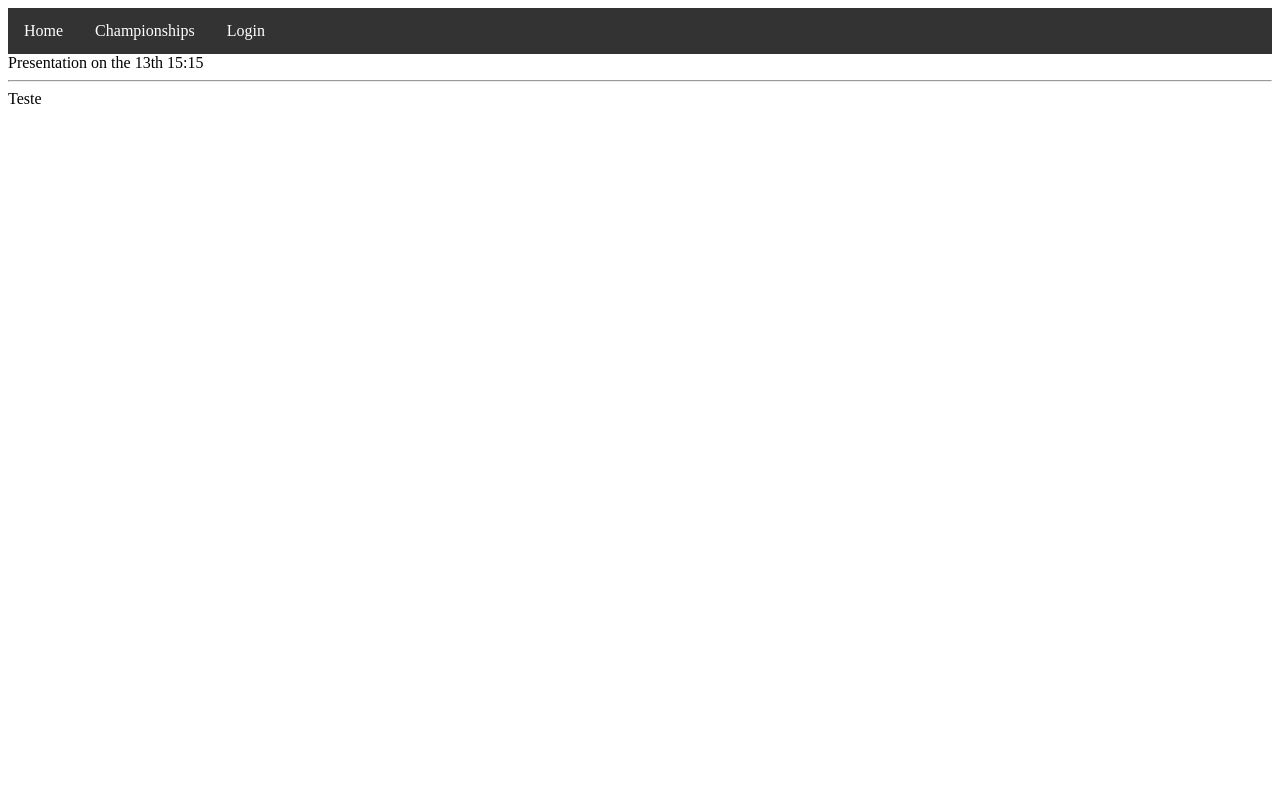
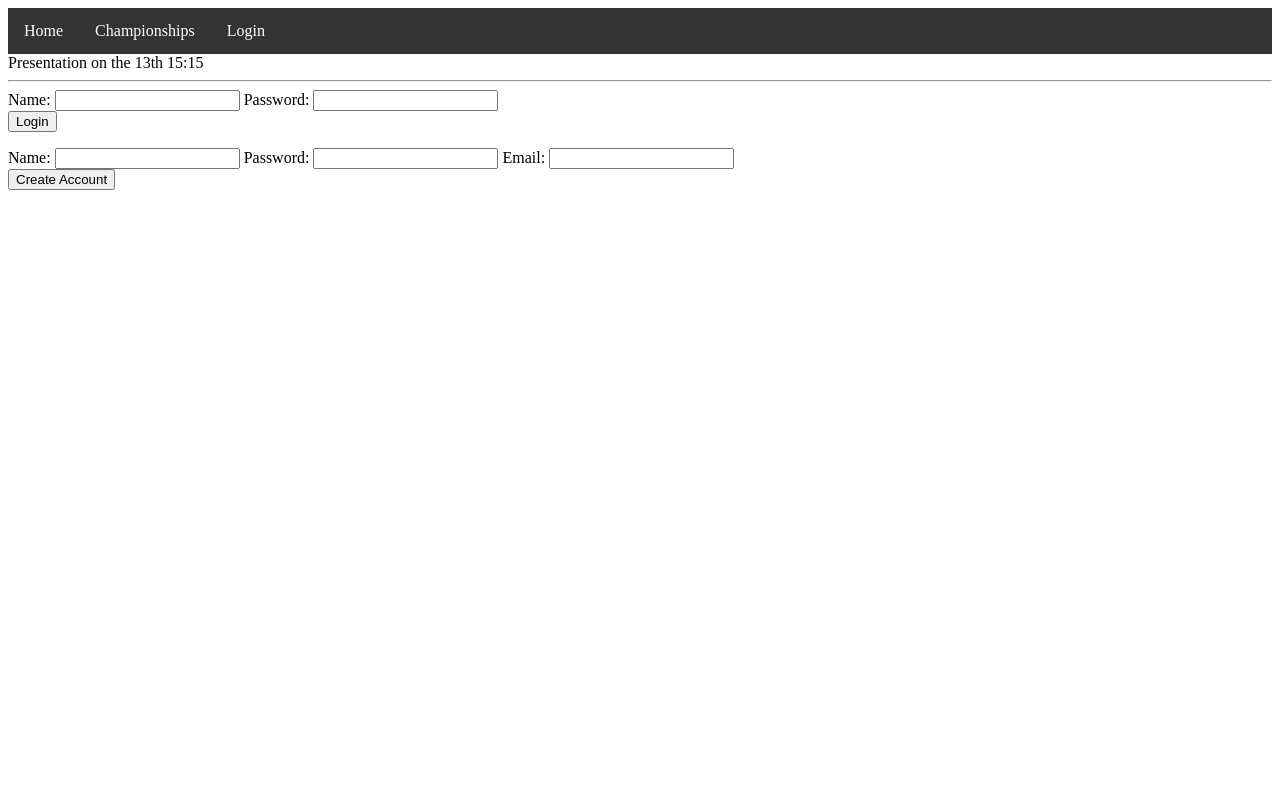
Before and after one commit to Kepst/Championship-Manager, a Flask app: page /login in a window 1280 px wide. Run offline with Flask 2, Linux system fonts and the light colour scheme.

Commit message:
login partly done

```diff
--- a/app/routes.py
+++ b/app/routes.py
@@ -1,32 +1,39 @@
 import Championship
 
-from flask import render_template, request, redirect
+from flask import render_template, request, redirect, session
+from werkzeug.security import generate_password_hash, check_password_hash
 from app import app
+
 
 @app.route("/")
 @app.route("/index")
 def index():
     return render_template("index.html")
 
+
 @app.route("/championships")
 @app.route("/championship")
 def championship():
-    game = [{"name":"Example", "number":1}]
-    ### TODO: get available championships for the user
+    game = [{"name": "Example", "number": 1}]
+    # TODO: get available championships for the user
     return render_template("championship.html", championships=game)
+
 
 @app.route("/new_champ")
 def new_champ():
     return render_template("new_champ.html")
 
+
 @app.route("/create_champ", methods=["POST"])
 def create_champ():
     champ, champ_id = Championship.createChamp(request.form["type"])
     for num in range((len(request.form)-1)//2):
-        champ.add_player(request.form["player_"+str(num)], request.form["num_"+str(num)])
+        champ.add_player(
+            request.form["player_"+str(num)], request.form["num_"+str(num)])
     champ.next_round()
     Championship.save_champ(champ)
     return redirect("/championship/"+str(champ_id))
+
 
 @app.route("/championship/<champ_num>")
 def championships(champ_num):
@@ -34,8 +41,8 @@ def championships(champ_num):
     if champ is None:
         return redirect("/championship")
     if (champ.pairings == []):
-        return render_template("finished_championship.html", champ = champ)
-    return render_template("current_championship.html", champ = champ)
+        return render_template("finished_championship.html", champ=champ)
+    return render_template("current_championship.html", champ=champ)
 
 
 @app.route("/process_champ/<champ_num>", methods=["POST"])
@@ -44,7 +51,8 @@ def process_champs(champ_num):
     if not champ:
         return redirect("/championship/"+champ_num)
     for match in champ.pairings:
-        champ.match_result(match[0], match[1], (int(request.form["player_"+str(match[0])]), int(request.form["player_"+str(match[1])])))
+        champ.match_result(match[0], match[1], (int(
+            request.form["player_"+str(match[0])]), int(request.form["player_"+str(match[1])])))
     champ.next_round()
     if champ.finished:
         return redirect("/championship/"+champ_num)
@@ -53,12 +61,27 @@ def process_champs(champ_num):
     Championship.save_champ(champ)
     return redirect("/championship/"+champ_num)
 
+
 @app.route("/championship/<champ_num>/results")
 def results(champ_num):
     champ = Championship.load_champ(champ_num)
     result = champ.get_result()
     return render_template("results.html", champ=champ, result=result)
 
-@app.route("/login")
+
+@app.route("/login", methods=["GET", "POST"])
 def login():
-    return render_template("login.html")
+    if request.method == "GET":
+        return render_template("login.html")
+    else:
+        name = request.values.get("name")
+        password = request.values.get("password")
+        print(name, password)
+        return render_template("login.html")
+
+@app.route("/create_acc", methods=["POST"])
+def create_acc():
+    user = Championship.createUser(request.values.get("name"), request.values.get("password"), request.values.get("email"))
+    if user is not None:
+        session["user_id"] = user[0]
+    return redirect("/championship")
--- a/app/templates/login.html
+++ b/app/templates/login.html
@@ -2,6 +2,19 @@
 
 {% block content %}
 
-Teste
+<form id="players" action="/login" method="POST">
+    Name: <input type="text" name="name">
+    Password: <input type="password" name="password" password>
+
+    <br><input type="submit" value="Login">
+</form>
+
+<form id="create_account" action="/create_acc" method="POST">
+    Name: <input type="text" name="name" required>
+    Password: <input type="password" name="password" password required>
+    Email: <input type="email" name="email">
+
+    <br><input type="submit" value="Create Account">
+</form>
 
 {% endblock %}
--- a/config.py
+++ b/config.py
@@ -1,4 +1,7 @@
 import os
+
+basedir = os.path.abspath(os.path.dirname(__file__))
+
 
 class Config():
     SECRET_KEY = os.environ.get("SECRET_KEY") or "password"
```
Also changed, not shown: Championship.py (+14 -1 lines), champ.db.
